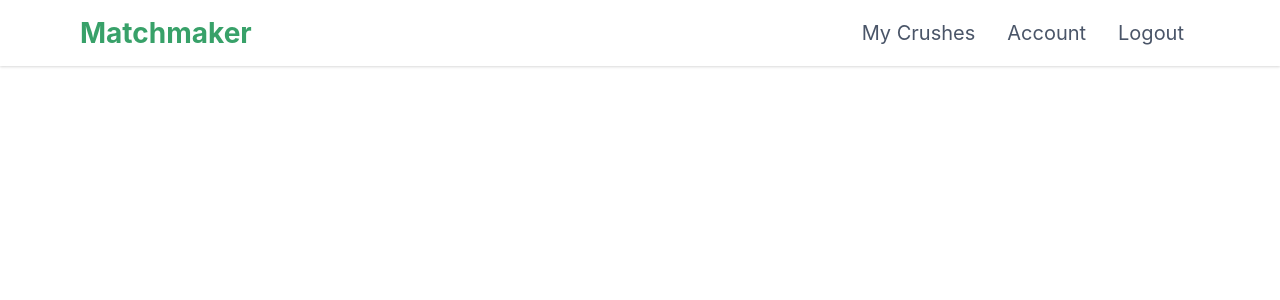
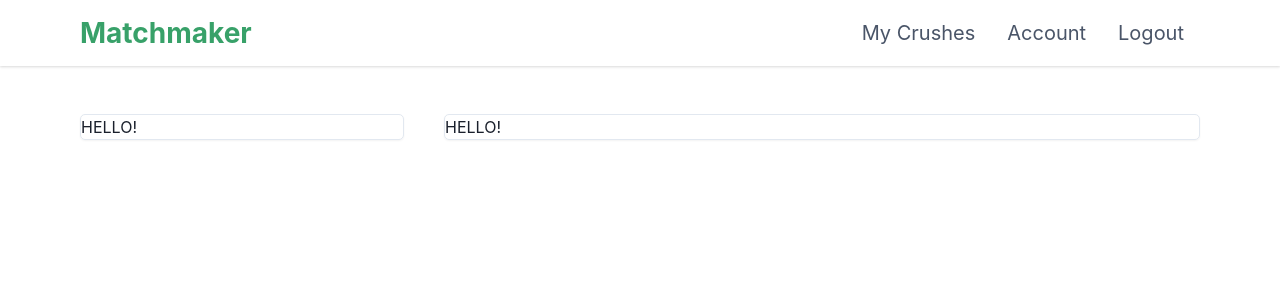
Before and after one commit to JosephZhang-LDL/MatchMaker, a React (Create React App) app: page / in a window 1280 px wide. Shown: the top 300 px of the page. Built offline with nearby package versions, Linux system fonts and the light colour scheme.

Commit message:
Basic front page layout

```diff
--- a/src/App.js
+++ b/src/App.js
@@ -1,15 +1,17 @@
 import React from "react";
 import "./App.scss";
 import Navbar from "./components/general/Navbar";
-import { ChakraProvider, extendTheme } from "@chakra-ui/react";
+import { ChakraProvider, Box } from "@chakra-ui/react";
 import { theme } from "@chakra-ui/theme";
+import MyCrushes from "./components/MyCrushes";
 
 function App() {
   return (
     <ChakraProvider theme={theme}>
-      <div className="App">
+      <div>
         <Navbar />
       </div>
+      <MyCrushes />
     </ChakraProvider>
   );
 }
--- /dev/null
+++ b/src/components/MyCrushes/MyCrushesContainer.jsx
@@ -0,0 +1,20 @@
+import React from "react";
+import { Box, Flex } from "@chakra-ui/react";
+import { TabContainer } from "../general/Standard";
+
+const MyCrushesContainer = (props) => {
+  return (
+    <Box px="5em" py="3em">
+      <Flex direction="row">
+        <TabContainer flex="30%" mr="5">
+          HELLO!
+        </TabContainer>
+        <TabContainer flex="70%" ml="5">
+          HELLO!
+        </TabContainer>
+      </Flex>
+    </Box>
+  );
+};
+
+export default MyCrushesContainer;
--- /dev/null
+++ b/src/components/MyCrushes/index.js
@@ -0,0 +1,3 @@
+import MyCrushesContainer from "./MyCrushesContainer";
+
+export default MyCrushesContainer;
--- a/src/components/general/Navbar/Navbar.jsx
+++ b/src/components/general/Navbar/Navbar.jsx
@@ -2,14 +2,11 @@ import React from "react";
 import { Flex, Box, Text } from "@chakra-ui/react";
 import MenuItem from "./MenuItem";
 import styled from "styled-components";
-
-const NavBox = styled(Box)`
-  padding: 0 1em;
-`;
+import { TabContainer } from "../Standard";
 
 const Navbar = (props) => {
   return (
-    <Flex padding=".75em 5em" boxShadow="base" justify="space-between">
+    <Flex py=".75em" px="5em" boxShadow="base" justify="space-between">
       <Text color="green.500" fontSize="28px" fontWeight="bold">
         Matchmaker
       </Text>
--- /dev/null
+++ b/src/components/general/Standard/index.js
@@ -0,0 +1,11 @@
+import React from 'react';
+import { Flex } from "@chakra-ui/react";
+import styled from "styled-components";
+
+export const TabContainer = styled(Flex).attrs(props => ({
+    border: "1px solid",
+    borderColor: "gray.200",
+    boxShadow: "sm"
+}))`
+    border-radius: 5px;
+`;
```
